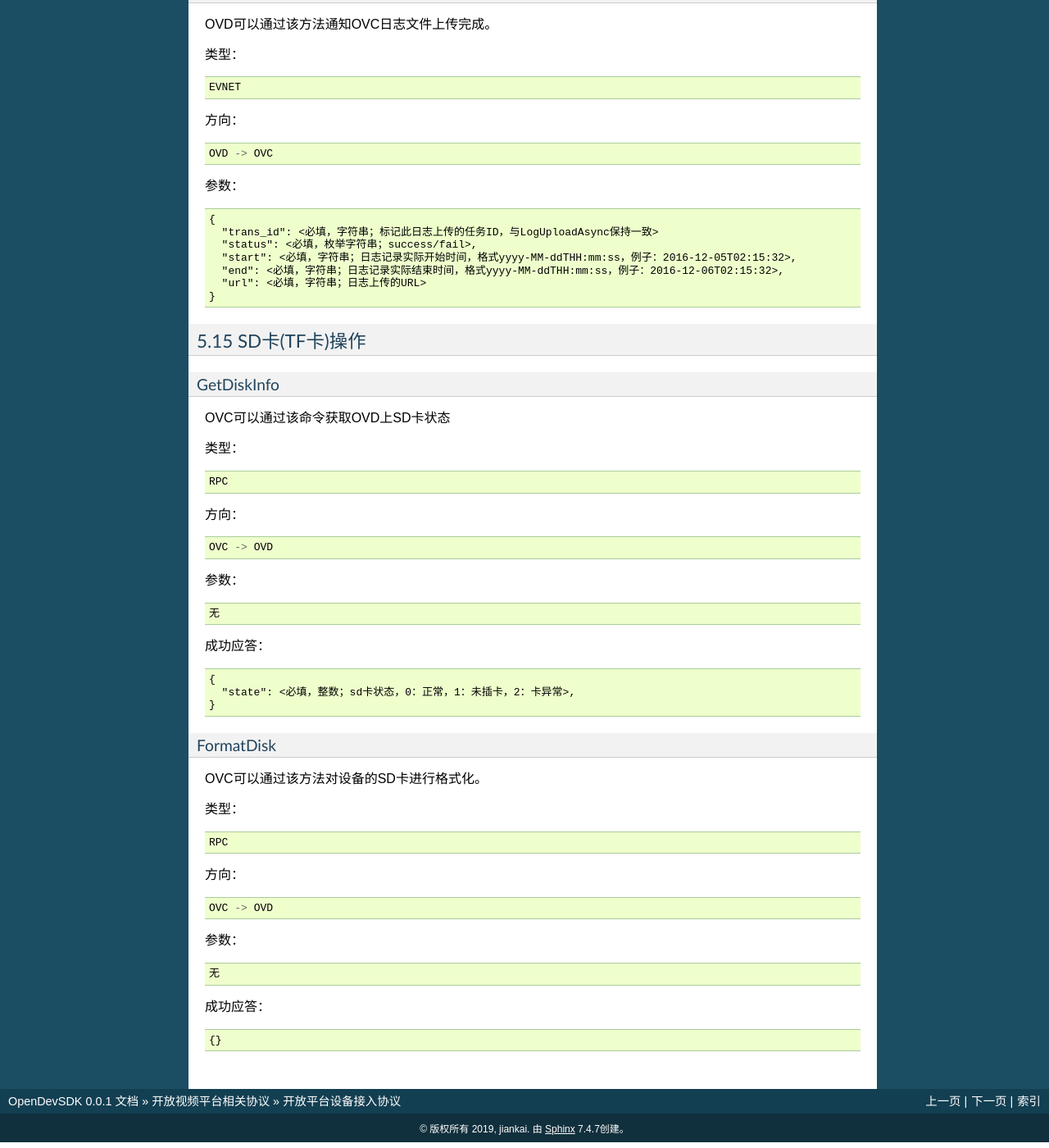
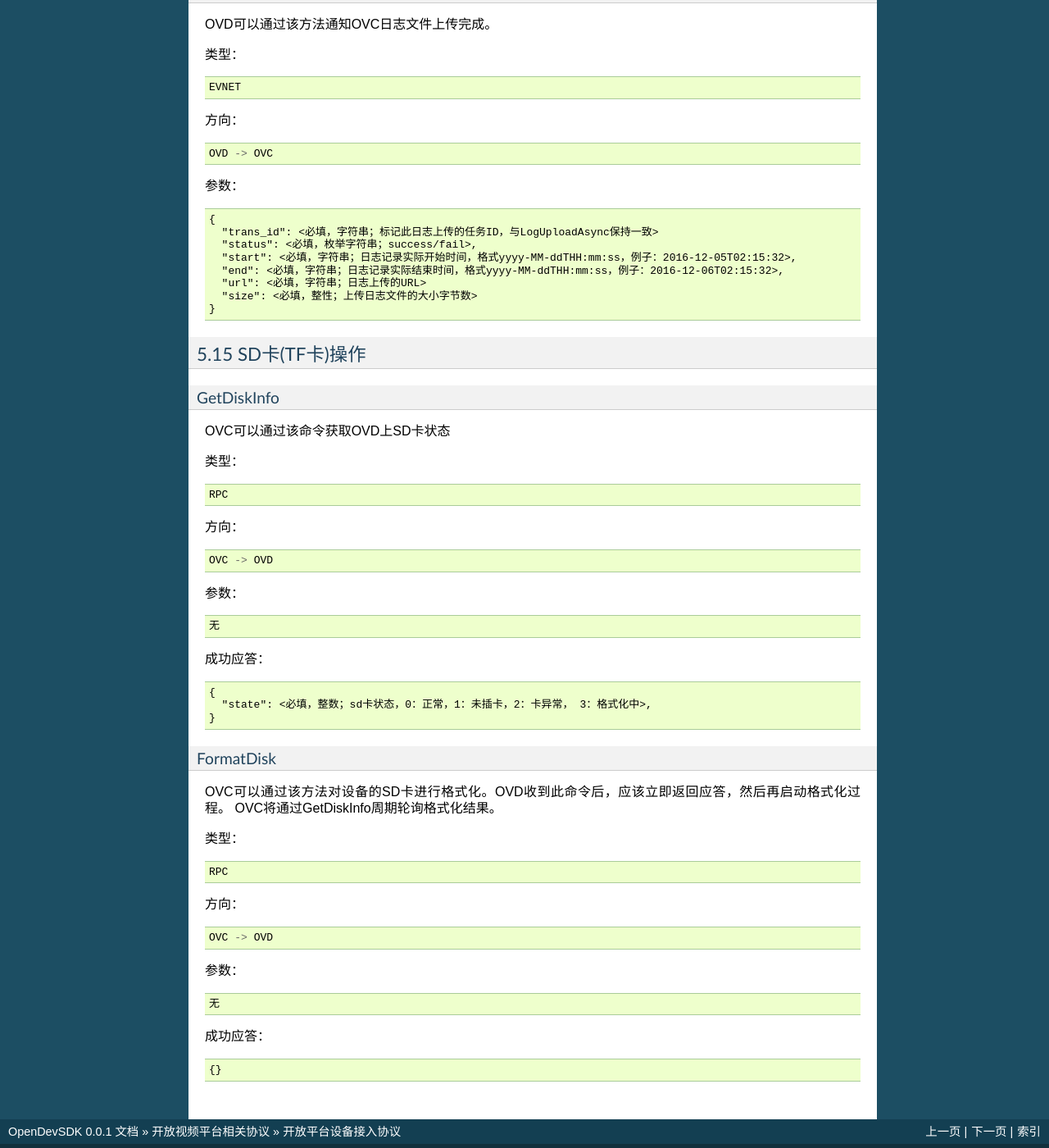
Before and after one commit to jamken/open_dev_sdk, a Sphinx documentation site: the page built from docs/dap.rst, in a window 1280 px wide and 1400 px high, scrolled down 21228 px. Shown: the whole window at 82% size. Built offline with Sphinx 7.4.7, drawn with Linux system fonts in a browser that asks for light colours.

Commit message:
1、日志上传完成通知，增加size字段 2、sd卡状态查询指令增加格式化中状态

```diff
--- a/docs/dap.rst
+++ b/docs/dap.rst
@@ -1213,6 +1213,7 @@ OVD可以通过该方法通知OVC日志文件上传完成。
     "start": <必填，字符串；日志记录实际开始时间，格式yyyy-MM-ddTHH:mm:ss，例子：2016-12-05T02:15:32>,
     "end": <必填，字符串；日志记录实际结束时间，格式yyyy-MM-ddTHH:mm:ss，例子：2016-12-06T02:15:32>,
     "url": <必填，字符串；日志上传的URL>
+    "size": <必填，整性；上传日志文件的大小字节数>
   }
 
 
@@ -1245,13 +1246,14 @@ OVC可以通过该命令获取OVD上SD卡状态
 成功应答： ::
 
   {
-    "state": <必填，整数；sd卡状态，0：正常，1：未插卡，2：卡异常>,
+    "state": <必填，整数；sd卡状态，0：正常，1：未插卡，2：卡异常， 3：格式化中>,
   }
 
 FormatDisk
 -----------------
 
-OVC可以通过该方法对设备的SD卡进行格式化。
+OVC可以通过该方法对设备的SD卡进行格式化。OVD收到此命令后，应该立即返回应答，然后再启动格式化过程。
+OVC将通过GetDiskInfo周期轮询格式化结果。
 
 类型： ::
 
```
